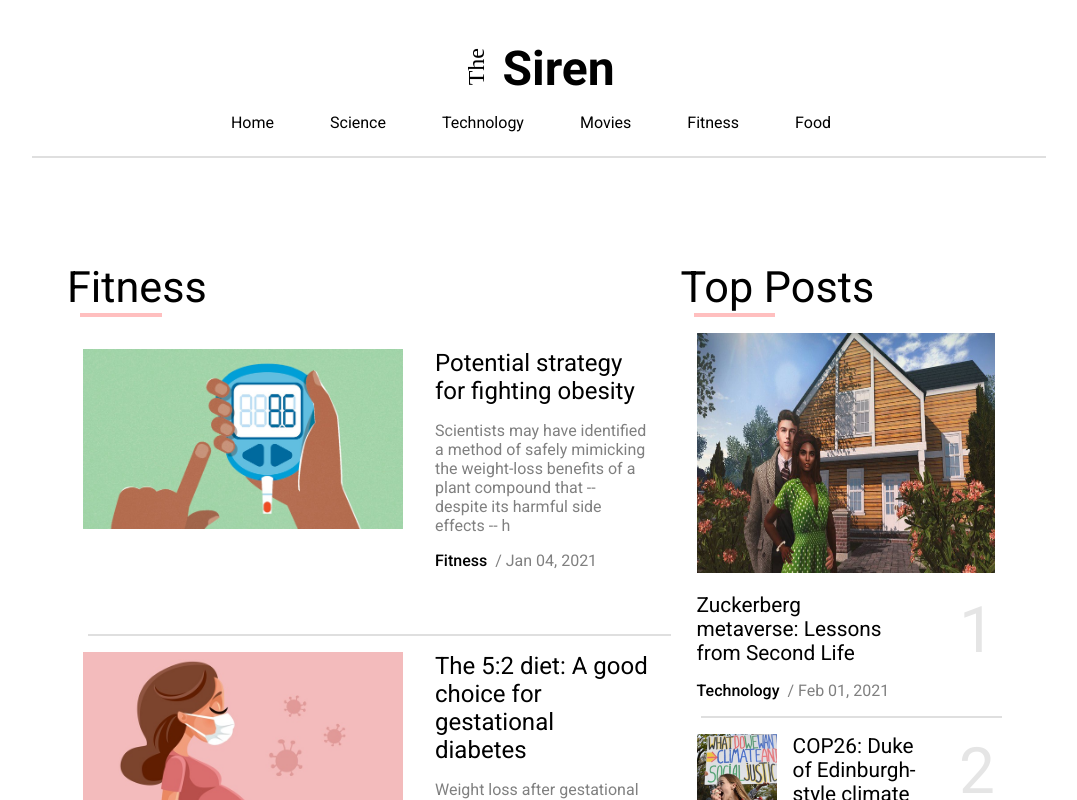
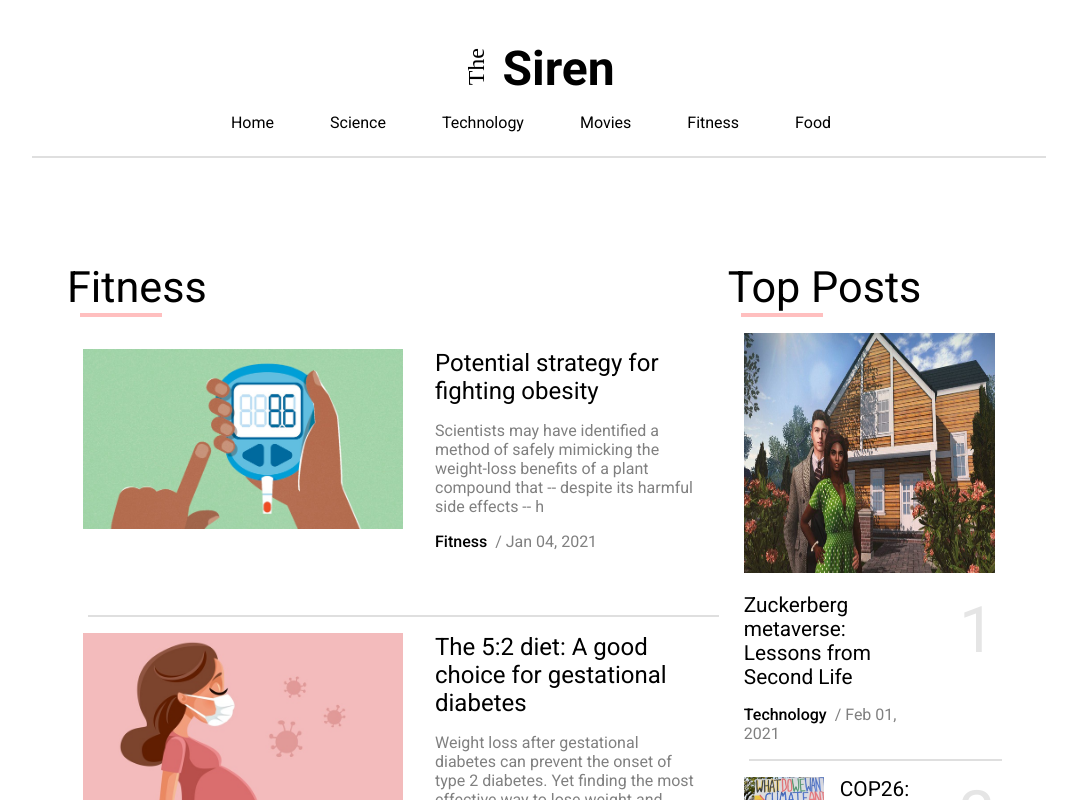
Before and after one commit to mahendruankit/blog, a React (Create React App) app: page /fitness in a window 1280 px wide. Shown: the top 800 px of the page, without its empty margins (101-1178 px from the left). Built offline with nearby package versions, Linux system fonts and the light colour scheme.

Commit message:
add a category component and get rid of al lthe duplication under content folder

```diff
--- a/src/client/App.js
+++ b/src/client/App.js
@@ -2,11 +2,7 @@ import Header from './components/Header/Header';
 import { Routes, Route } from 'react-router-dom';
 import { BrowserRouter } from 'react-router-dom';
 import Home from './contents/Home/Home';
-import Science from './contents/Science/Science';
-import Technology from './contents/Technology/Technology';
-import Movies from './contents/Movies/Movies';
-import Fitness from './contents/Fitness/Fitness';
-import Food from './contents/Food/Food';
+import Category from './components/Category/Category';
 
 import './App.scss';
 
@@ -18,11 +14,11 @@ function App() {
           <Header />
           <Routes>
             <Route exact path='/' element={<Home />} />
-            <Route path='/science' element={<Science />} />
-            <Route path='/technology' element={<Technology />} />
-            <Route path='/movies' element={<Movies />} />
-            <Route path='/fitness' element={<Fitness />} />
-            <Route path='/food' element={<Food />} />
+            <Route path='/science' element={<Category categoryId={1} />} />
+            <Route path='/technology' element={<Category categoryId={2} />} />
+            <Route path='/movies' element={<Category categoryId={3} />} />
+            <Route path='/fitness' element={<Category categoryId={4} />} />
+            <Route path='/food' element={<Category categoryId={5} />} />
           </Routes>
         </div>
       </div>
--- a/src/client/contents/Technology/Technology.js
+++ b/src/client/components/Category/Category.js
@@ -6,20 +6,20 @@ import Advertisment from '../../components/Advertisment/Advertisment';
 import Articles from '../../components/Articles/Articles';
 import TopPosts from '../../components/TopPosts/TopPosts';
 
-import './Technology.scss';
+import './Category.scss';
 
-export default function Technology() {
-  var category = Categories.filter((c) => c.id === 2)[0];
+export default function Category({ categoryId }) {
+  var category = Categories.filter((c) => c.id === categoryId)[0];
   var techArticles = category.articles;
   var topPostArticles = TopPostsData[0].articles;
   return (
     <div className='content'>
-      <div className='technology'>
-        <div className='technology__left'>
+      <div className='category'>
+        <div className='category__left'>
           <CategoryTitle title={category.name} />
           <Articles category={category} articles={techArticles} />
         </div>
-        <div className='technology__right'>
+        <div className='category__right'>
           <CategoryTitle title='Top Posts' />
           <TopPosts articles={topPostArticles} />
           <Advertisment />
--- a/src/client/contents/Food/Food.scss
+++ b/src/client/components/Category/Category.scss
@@ -1,22 +1,22 @@
 @import '../../variables.scss';
 
-.food {
+.category {
   font-family: $font-family;
   display: flex;
   flex-direction: row;
   flex-wrap: wrap;
 }
 
-.food__left,
-.food__right {
+.category__left,
+.category__right {
   display: flex;
   flex-direction: column;
 }
 
-.food__left {
-  flex-basis: 65%;
+.category__left {
+  flex-basis: 70%;
 }
 
-.food__right {
-  flex-basis: 35%;
+.category__right {
+  flex-basis: 30%;
 }
--- a/src/client/components/TopPosts/TopPosts.js
+++ b/src/client/components/TopPosts/TopPosts.js
@@ -8,7 +8,7 @@ export default function TopPosts({ articles }) {
     <div className='topPosts'>
       {articles.map((article) => {
         return article.id === 1 ? (
-          <div className='topPost'>
+          <div className='topPost' key={article.id}>
             <Link className='topPost__link__top' to='/home'>
               <div className='topPost__link__top__thumbnail'>
                 <img src={article.thumbnail} alt='Article thumbnail' />
--- a/src/client/contents/Fitness/Fitness.js
+++ /dev/null
@@ -1,30 +0,0 @@
-import React from 'react';
-import CategoryTitle from '../../components/CategoryTitle/CategoryTitle';
-import Categories from '../../../CategoriesData';
-import TopPostsData from '../../../TopPostsData';
-import Advertisment from '../../components/Advertisment/Advertisment';
-import TopPosts from '../../components/TopPosts/TopPosts';
-import Articles from '../../components/Articles/Articles';
-
-import './Fitness.scss';
-
-export default function Fitness() {
-  var category = Categories.filter((c) => c.id === 4)[0];
-  var techArticles = category.articles;
-  var topPostArticles = TopPostsData[0].articles;
-  return (
-    <div className='content'>
-      <div className='fitness'>
-        <div className='fitness__left'>
-          <CategoryTitle title={category.name} />
-          <Articles category={category} articles={techArticles} />
-        </div>
-        <div className='fitness__right'>
-          <CategoryTitle title='Top Posts' />
-          <TopPosts articles={topPostArticles} />
-          <Advertisment />
-        </div>
-      </div>
-    </div>
-  );
-}
--- a/src/client/contents/Fitness/Fitness.scss
+++ /dev/null
@@ -1,22 +0,0 @@
-@import '../../variables.scss';
-
-.fitness {
-  font-family: $font-family;
-  display: flex;
-  flex-direction: row;
-  flex-wrap: wrap;
-}
-
-.fitness__left,
-.fitness__right {
-  display: flex;
-  flex-direction: column;
-}
-
-.fitness__left {
-  flex-basis: 65%;
-}
-
-.fitness__right {
-  flex-basis: 35%;
-}
--- a/src/client/contents/Food/Food.js
+++ /dev/null
@@ -1,30 +0,0 @@
-import React from 'react';
-import CategoryTitle from '../../components/CategoryTitle/CategoryTitle';
-import Categories from '../../../CategoriesData';
-import TopPostsData from '../../../TopPostsData';
-import Advertisment from '../../components/Advertisment/Advertisment';
-import TopPosts from '../../components/TopPosts/TopPosts';
-import Articles from '../../components/Articles/Articles';
-
-import './Food.scss';
-
-export default function Food() {
-  var category = Categories.filter((c) => c.id === 5)[0];
-  var techArticles = category.articles;
-  var topPostArticles = TopPostsData[0].articles;
-  return (
-    <div className='content'>
-      <div className='food'>
-        <div className='food__left'>
-          <CategoryTitle title={category.name} />
-          <Articles category={category} articles={techArticles} />
-        </div>
-        <div className='food__right'>
-          <CategoryTitle title='Top Posts' />
-          <TopPosts articles={topPostArticles} />
-          <Advertisment />
-        </div>
-      </div>
-    </div>
-  );
-}
--- a/src/client/contents/Movies/Movies.js
+++ /dev/null
@@ -1,30 +0,0 @@
-import React from 'react';
-import CategoryTitle from '../../components/CategoryTitle/CategoryTitle';
-import Categories from '../../../CategoriesData';
-import TopPostsData from '../../../TopPostsData';
-import Advertisment from '../../components/Advertisment/Advertisment';
-import TopPosts from '../../components/TopPosts/TopPosts';
-import Articles from '../../components/Articles/Articles';
-
-import './Movies.scss';
-
-export default function Movies() {
-  var category = Categories.filter((c) => c.id === 3)[0];
-  var techArticles = category.articles;
-  var topPostArticles = TopPostsData[0].articles;
-  return (
-    <div className='content'>
-      <div className='science'>
-        <div className='science__left'>
-          <CategoryTitle title={category.name} />
-          <Articles category={category} articles={techArticles} />
-        </div>
-        <div className='science__right'>
-          <CategoryTitle title='Top Posts' />
-          <TopPosts articles={topPostArticles} />
-          <Advertisment />
-        </div>
-      </div>
-    </div>
-  );
-}
--- a/src/client/contents/Movies/Movies.scss
+++ /dev/null
@@ -1,22 +0,0 @@
-@import '../../variables.scss';
-
-.movies {
-  font-family: $font-family;
-  display: flex;
-  flex-direction: row;
-  flex-wrap: wrap;
-}
-
-.movies__left,
-.movies__right {
-  display: flex;
-  flex-direction: column;
-}
-
-.movies__left {
-  flex-basis: 65%;
-}
-
-.movies__right {
-  flex-basis: 35%;
-}
--- a/src/client/contents/Science/Science.js
+++ /dev/null
@@ -1,30 +0,0 @@
-import React from 'react';
-import CategoryTitle from '../../components/CategoryTitle/CategoryTitle';
-import Categories from '../../../CategoriesData';
-import TopPostsData from '../../../TopPostsData';
-import Advertisment from '../../components/Advertisment/Advertisment';
-import TopPosts from '../../components/TopPosts/TopPosts';
-import Articles from '../../components/Articles/Articles';
-
-import './Science.scss';
-
-export default function Science() {
-  var category = Categories.filter((c) => c.id === 1)[0];
-  var techArticles = category.articles;
-  var topPostArticles = TopPostsData[0].articles;
-  return (
-    <div className='content'>
-      <div className='science'>
-        <div className='science__left'>
-          <CategoryTitle title={category.name} />
-          <Articles category={category} articles={techArticles} />
-        </div>
-        <div className='science__right'>
-          <CategoryTitle title='Top Posts' />
-          <TopPosts articles={topPostArticles} />
-          <Advertisment />
-        </div>
-      </div>
-    </div>
-  );
-}
--- a/src/client/contents/Science/Science.scss
+++ /dev/null
@@ -1,22 +0,0 @@
-@import '../../variables.scss';
-
-.science {
-  font-family: $font-family;
-  display: flex;
-  flex-direction: row;
-  flex-wrap: wrap;
-}
-
-.science__left,
-.science__right {
-  display: flex;
-  flex-direction: column;
-}
-
-.science__left {
-  flex-basis: 65%;
-}
-
-.science__right {
-  flex-basis: 35%;
-}
--- a/src/client/contents/Technology/Technology.scss
+++ /dev/null
@@ -1,22 +0,0 @@
-@import '../../variables.scss';
-
-.technology {
-  font-family: $font-family;
-  display: flex;
-  flex-direction: row;
-  flex-wrap: wrap;
-}
-
-.technology__left,
-.technology__right {
-  display: flex;
-  flex-direction: column;
-}
-
-.technology__left {
-  flex-basis: 65%;
-}
-
-.technology__right {
-  flex-basis: 35%;
-}
```
